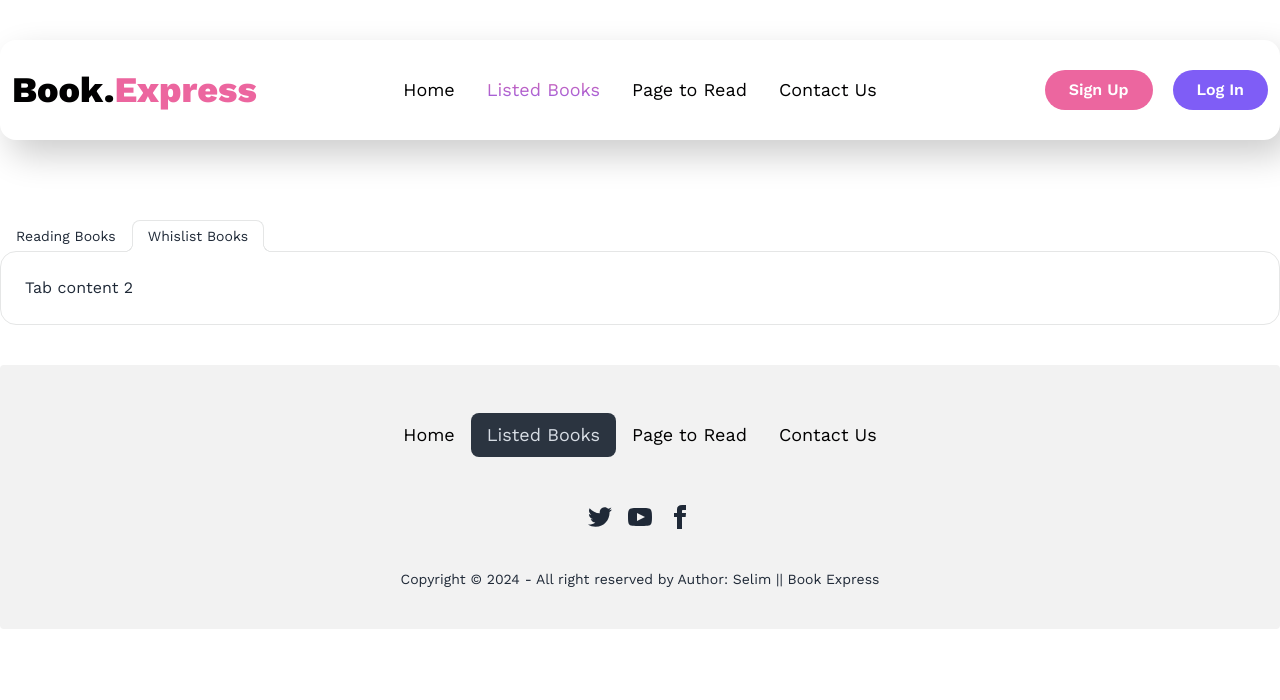
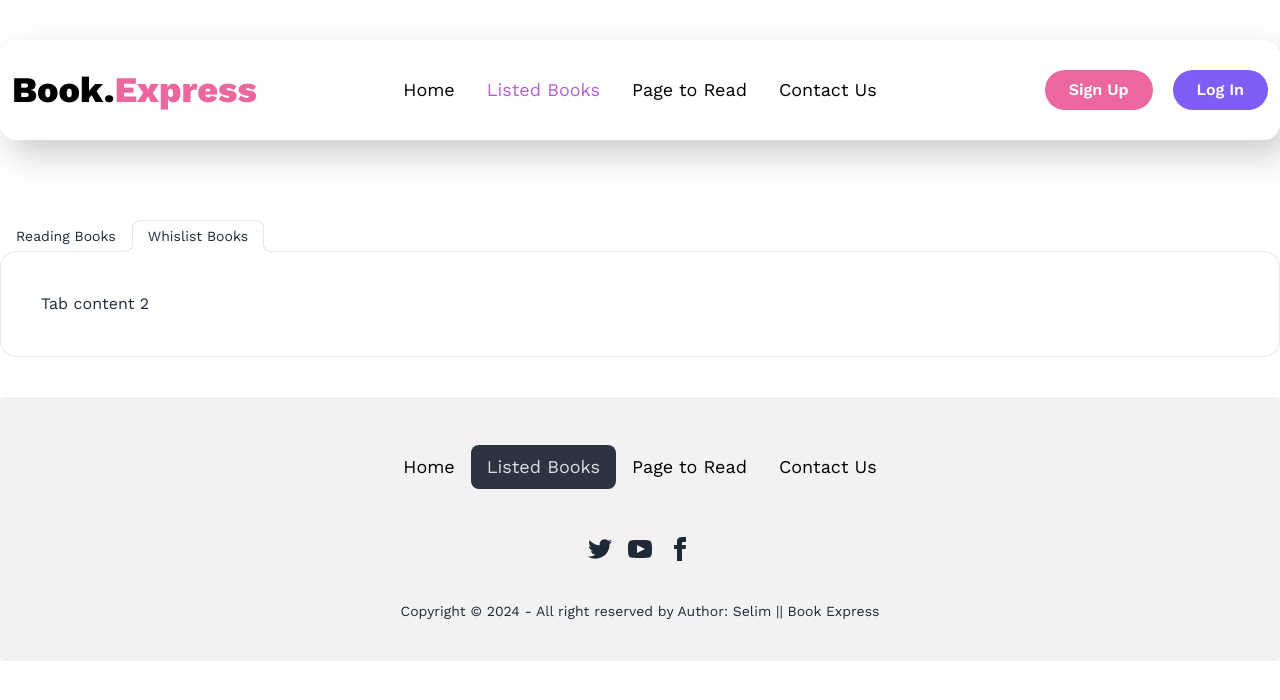
Before and after one commit to mdselimme/Book-Express-React-Website, a React (Vite) app: page /listedbooks in a window 1280 px wide. Shown: the top 700 px of the page. Built offline with nearby package versions, Linux system fonts and the light colour scheme.

Commit message:
add-daisy-tab

```diff
--- a/src/components/ListedBooks/ListedBooks.jsx
+++ b/src/components/ListedBooks/ListedBooks.jsx
@@ -28,7 +28,7 @@ const ListedBooks = () => {
         />
         <div
           role="tabpanel"
-          className="tab-content bg-base-100 border-base-300 rounded-box p-6"
+          className="tab-content bg-base-100 border-base-300 rounded-box p-10"
         >
           Tab content 2
         </div>
```
